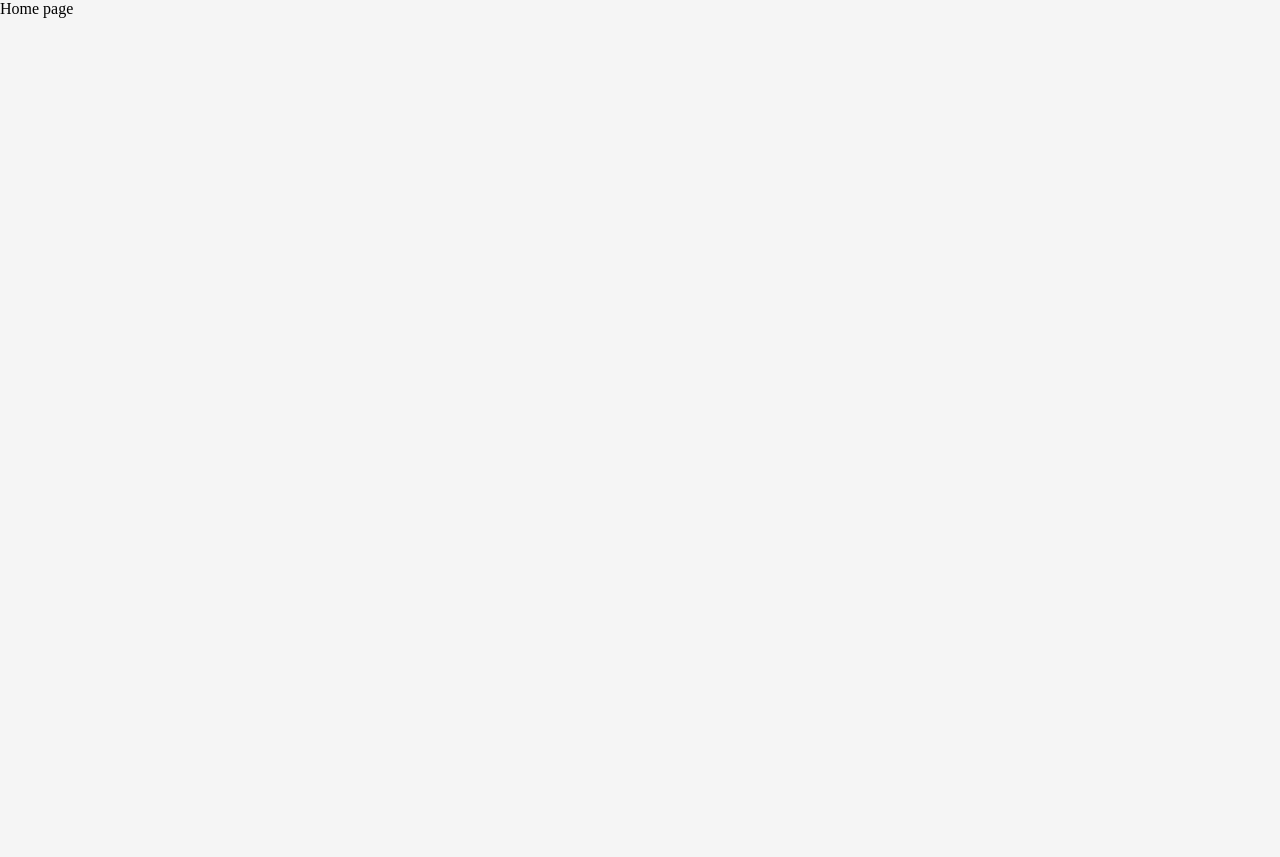
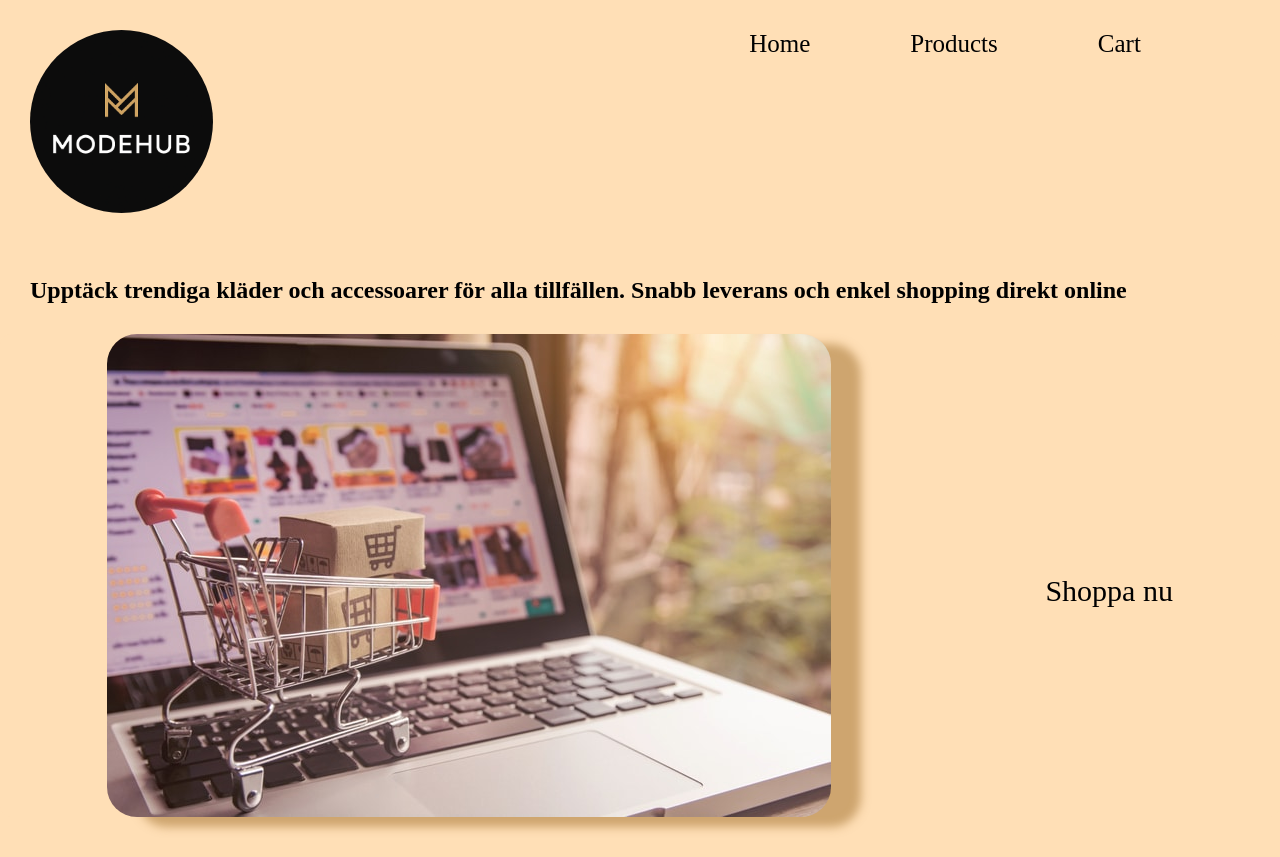
Before and after one commit to FBetulDemir/REST-API---webbshop, a React app in the folder frontend/: page /#/ in a window 1280 px wide. Before the commit the page ends 800 px from the top, so only its background shows below. Built offline with nearby package versions, Linux system fonts and the light colour scheme; the HTML template or start-up script is replaced by a standard one.

Commit message:
set up Home page with css

```diff
--- a/frontend/src/Pages/Home/Home.css
+++ b/frontend/src/Pages/Home/Home.css
@@ -0,0 +1,45 @@
+h2{
+	margin: 30px;
+}
+.image-Home{
+	display: flex;
+	justify-content: center;
+	align-items: center;
+	border-radius: 10px;
+	margin-bottom: 40px;
+}
+.image-Home img{
+	border-radius: 30px;
+	box-shadow: 30px 10px 10px rgba(158, 107, 39, 0.5);
+}
+.image-Home a{
+	margin-top: 30px;
+	text-decoration: none;
+	color: black;
+	font-size: 30px;
+}
+
+.image-Home a:hover{
+	background-color:rgb(235, 174, 94) ;
+	border-radius: 7px;
+	padding: 10px;
+}
+@media screen and (max-width:960px) {
+
+	.image-Home{
+		flex-direction: column;
+	}
+	.image-Home img{
+	width: 80%;
+}
+.container-header img {
+	width: 60%;
+}
+.nav{
+	display: flex;
+	flex-direction: column;
+}
+.nav a{
+	margin: 0;
+}
+}
--- a/frontend/src/Pages/Home/Home.tsx
+++ b/frontend/src/Pages/Home/Home.tsx
@@ -1,6 +1,22 @@
+import Header from "../../components/Header";
+import "./Home.css"
+import webbshop from "../../images/Starta-en-webbshop.jpg"
+import { NavLink } from "react-router-dom";
 function Home(){
 	return(
-		<div>Home page</div>
+		<div>
+			<Header></Header>
+		<div>
+			<h2>Upptäck trendiga kläder och accessoarer för alla tillfällen. Snabb leverans och enkel shopping direkt online</h2>
+			<div className="image-Home">
+				<img src={webbshop} alt="Webbshop" />
+				<NavLink to={"/product"}>Shoppa nu</NavLink>
+			</div>
+
+
+		</div>
+		</div>
+
 	)
 }
 
--- a/frontend/src/Pages/product/Product.tsx
+++ b/frontend/src/Pages/product/Product.tsx
@@ -1,5 +1,6 @@
 import { useEffect, useState } from "react"
 import "./product.css"
+import Header from "../../components/Header";
 function Product(){
 	const [data,setData]=useState<ProductType[]>([])
 
@@ -33,7 +34,8 @@ function Product(){
 
 	return(
 		<div className="product-container">
-		<h1 className="title">PRODUCTS</h1>
+			<Header></Header>
+		<h1 className="title">Produkter</h1>
 		<div className="container">
 		{data && data.map(item=>(
 			<div key={item.pk} className="div-product">
@@ -42,15 +44,15 @@ function Product(){
 
 			</div>
 			<div className="div-column">
-			<h2>Name: {item.name}</h2>
-			<p>Price:{item.price}</p>
+			<h2>Namn: {item.name}</h2>
+			<p>Pris: {item.price}</p>
 
-			<p>Available Stock:{item.amountInStock}</p>
+			<p>Tillgängligt lager: {item.amountInStock}</p>
 			</div>
 			<div className="product-button">
-			<button>Add to order</button>
-			<button>Edit</button>
-			<button>Delete</button>
+			<button>Lägg i kundvagn</button>
+			<button>Redigera</button>
+			<button>Tabort</button>
 			</div>
 
 
--- a/frontend/src/Pages/product/product.css
+++ b/frontend/src/Pages/product/product.css
@@ -4,7 +4,6 @@
 
 
 .div-product{
-	background-color: rgb(255, 223, 182);
 	padding: 30px;
 	display: grid;
 	grid-template-columns: 1fr 1fr 1fr;
@@ -33,13 +32,31 @@
 	flex-direction: column;
 }
 .product-button>*{
-	border: 2px solid rgb(220, 195, 58);
+	border: 2px solid rgb(138, 120, 18);
 	padding: 10px;
 	margin: 10px;
 
 }
 .product-button :hover{
-	background-color: rgb(235, 189, 129);
+	background-color: rgb(235, 174, 94);
 	cursor: pointer;
 
 }
+@media screen and (max-width:700px){
+.div-product{
+
+	grid-template-columns: 1fr 1fr ;
+
+}
+.product-button{
+	flex-direction: row;
+}
+}
+@media screen and (max-width:550px){
+.div-product{
+
+	grid-template-columns: 1fr ;
+
+}
+
+}
--- /dev/null
+++ b/frontend/src/components/Header.css
@@ -0,0 +1,21 @@
+.container-header{
+	padding: 30px;
+	display: grid;
+	grid-template-columns: 1fr 1fr;
+}
+.container-header img{
+	width: 30%;
+	border-radius: 100%;
+}
+.nav a{
+	font-size: 25px;
+	text-decoration: none;
+	color: black;
+	margin: 30px;
+	padding: 20px;
+
+}
+.nav a:hover{
+	background-color:rgb(235, 174, 94) ;
+	border-radius: 7px;
+}
--- /dev/null
+++ b/frontend/src/components/Header.tsx
@@ -0,0 +1,21 @@
+import "./Header.css"
+import logo from "../images/1cc7d577-c28b-480b-841d-c7b0d020a93d.png"
+import { NavLink } from "react-router-dom"
+function Header(){
+	return(
+		<div className="container-header">
+			<div>
+				<img src={logo} alt="logo" />
+
+			</div>
+			<div className="nav">
+				<NavLink to={"/"}>Home</NavLink>
+				<NavLink to={"/product"}>Products</NavLink>
+				<NavLink to={"/cart"}>Cart</NavLink>
+
+
+			</div>
+		</div>
+	)
+}
+export default Header
--- a/frontend/src/index.css
+++ b/frontend/src/index.css
@@ -1,4 +1,4 @@
 *{
 	margin: 0 auto;
-	background-color:  #F5F5F5;
+	background-color: rgb(255, 223, 182);
 }
```
Also changed, not shown: frontend/src/images/Starta-en-webbshop.jpg (added).
